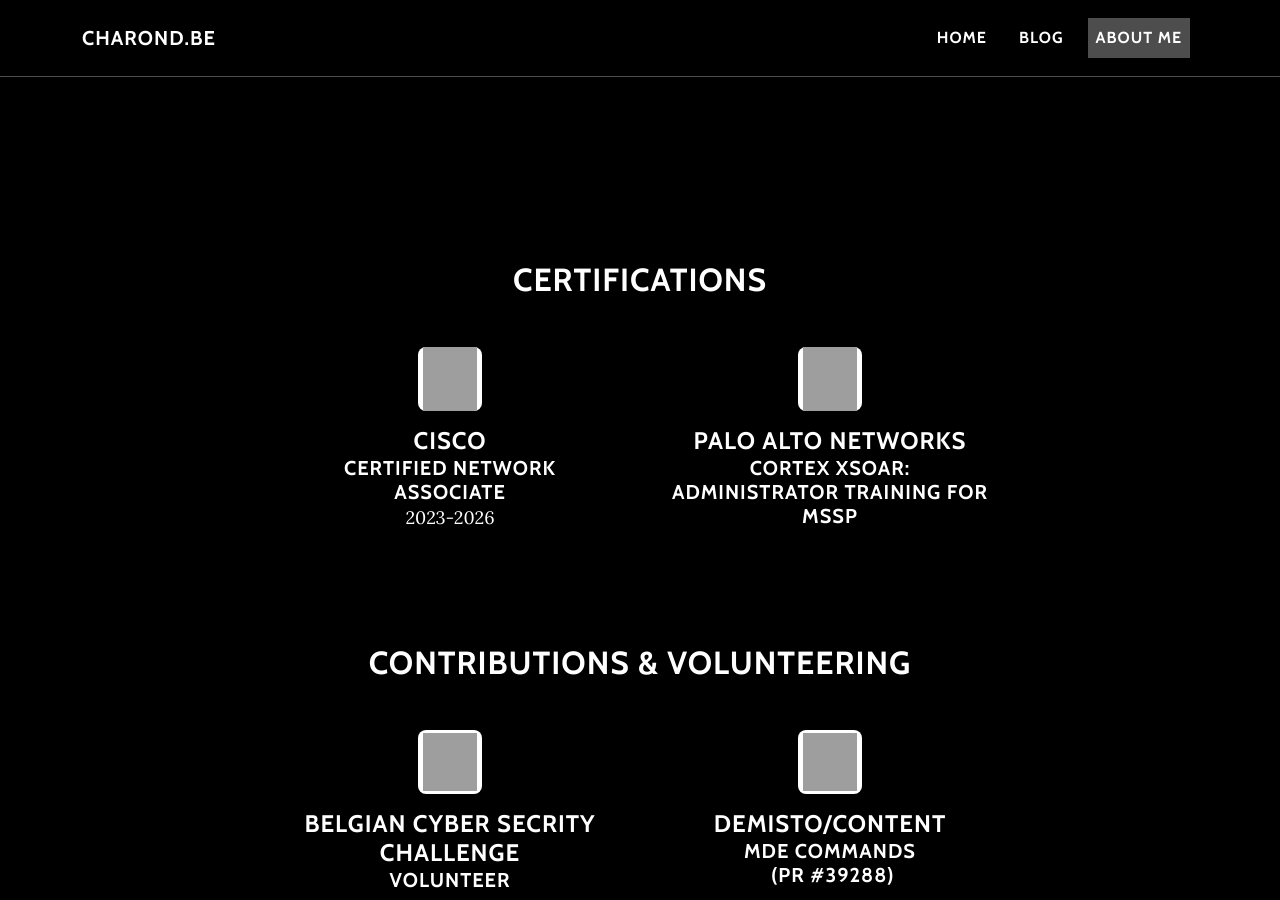
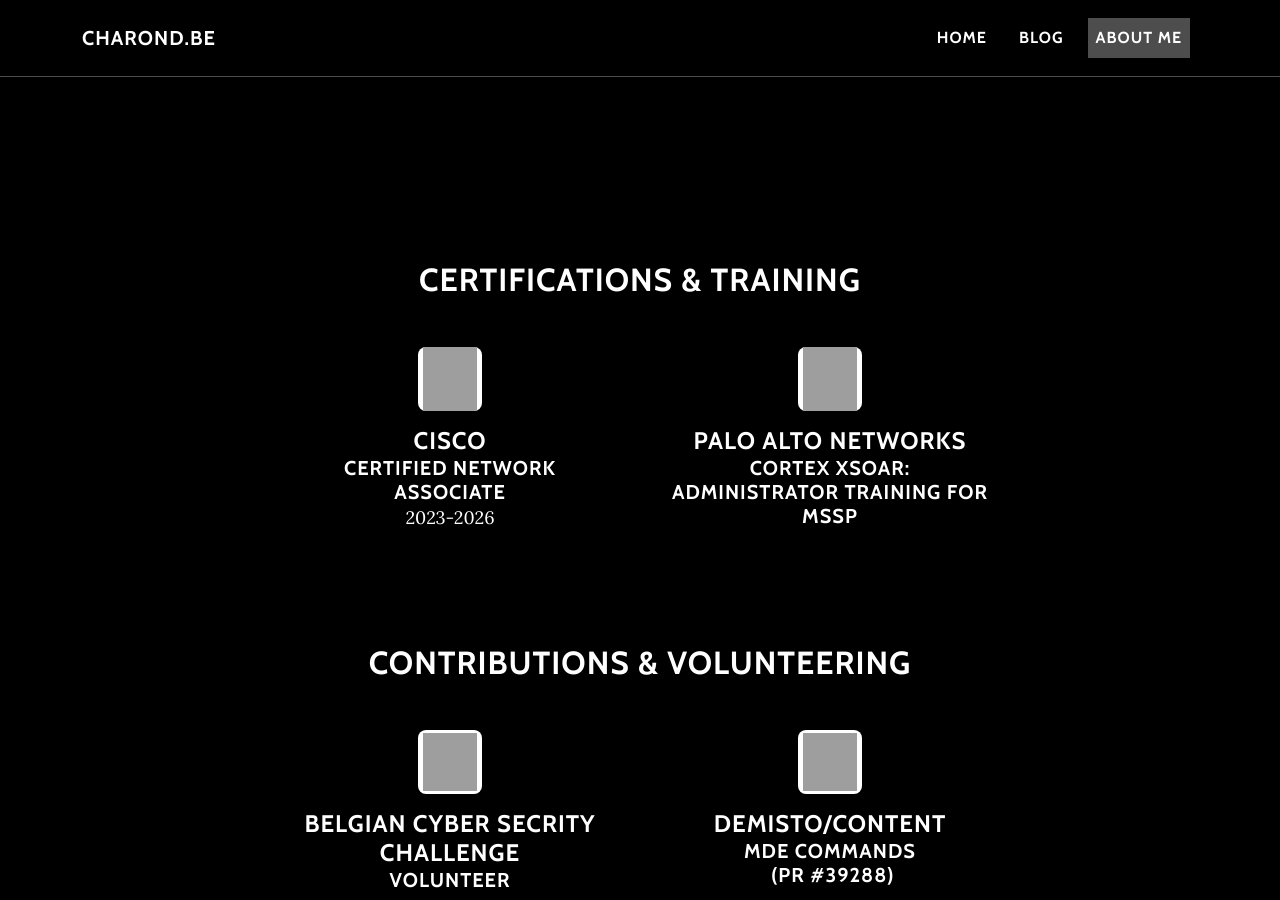
Before and after one commit to CharonDB/CharonDB.github.io, a Jekyll site: the page about.html, which Jekyll copies as it is, in a window 1280 px wide and 900 px high, scrolled down 1556 px, cut to the strip 0-900 px from the top of the window. Built offline with Jekyll 4.4.1, drawn with Linux system fonts in a browser that asks for light colours; grey boxes are pictures that could not be loaded.

Commit message:
Update section title in about.html to include 'Training'

```diff
--- a/about.html
+++ b/about.html
@@ -77,7 +77,7 @@
     <div class="container-xl d-xl-block py-4 py-xl-5" style="padding-bottom: 0;">
         <div class="row mb-5">
             <div class="col-md-8 col-xl-6 text-center mx-auto">
-                <h2 style="margin-bottom:0;">Certifications</h2>
+                <h2 style="margin-bottom:0;">Certifications & Training</h2>
             </div>
         </div>
         <div class="row gy-4 row-cols-1 row-cols-md-2 row-cols-xl-3 d-xl-flex justify-content-xl-center d-xxl-flex justify-content-xxl-center">
```
